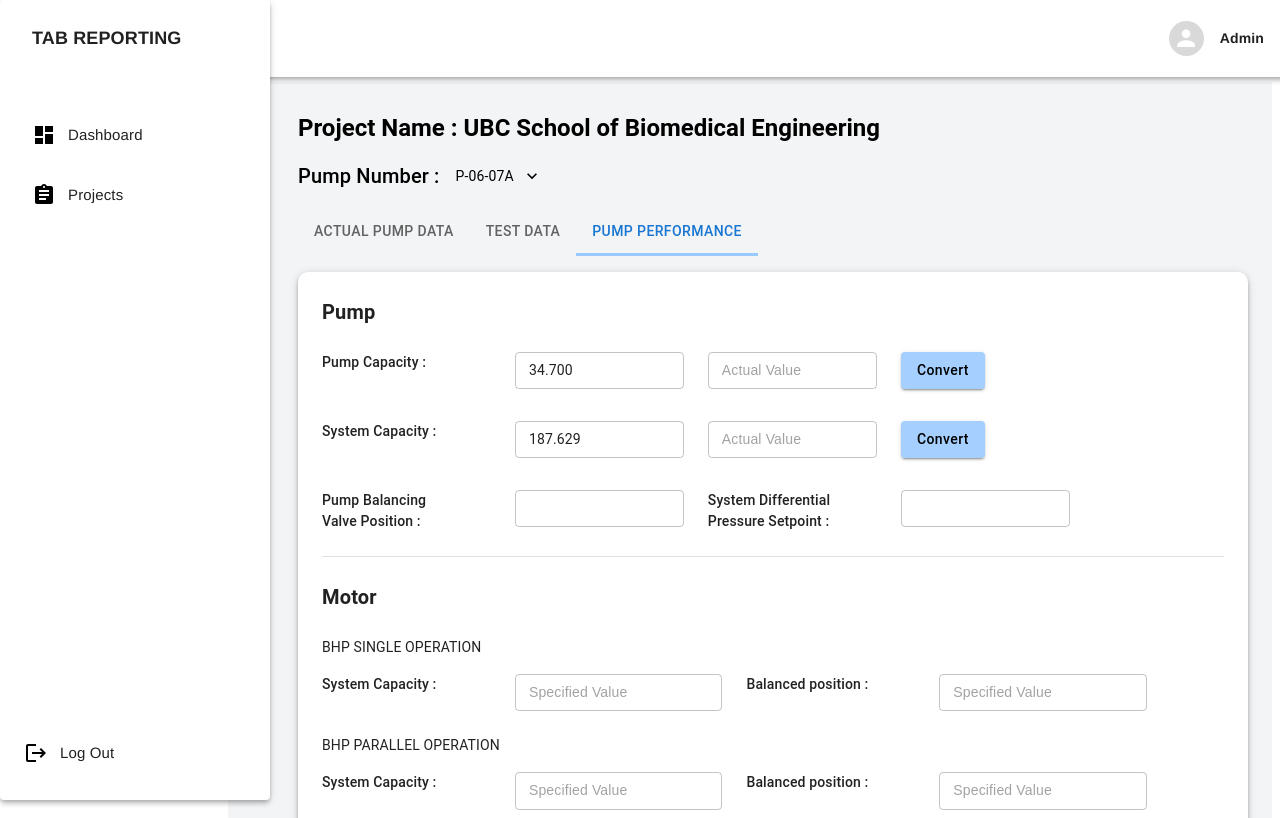
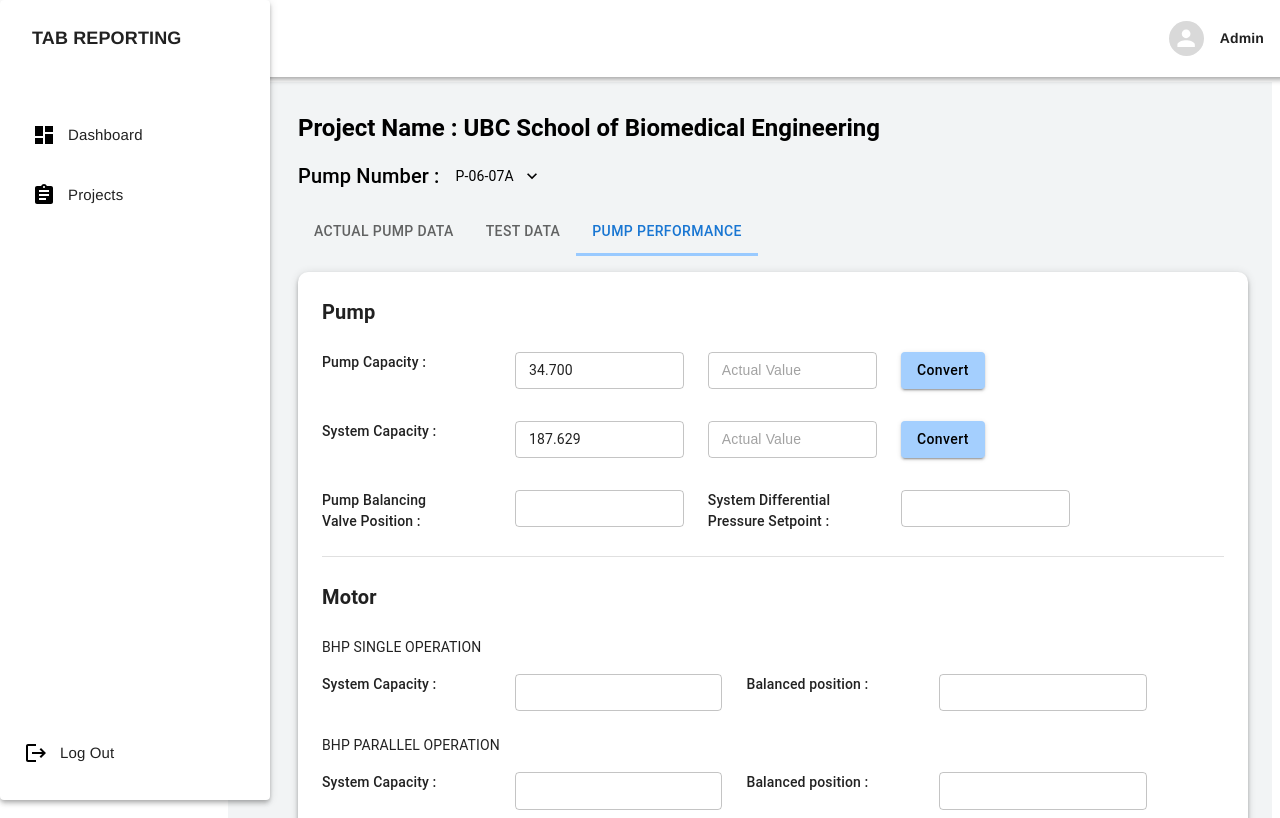
Before and after one commit to harshadyadav8485/ReactViteProject, a React (Vite) app: page /actualPump in a window 1280 px wide. Both pictures are taken after a click on the tab "PUMP PERFORMANCE". Built offline with nearby package versions, Linux system fonts and the light colour scheme.

Commit message:
Cosmetic changes in pump performance

```diff
--- a/src/Pages/ActualPump.jsx
+++ b/src/Pages/ActualPump.jsx
@@ -122,7 +122,6 @@
           onClose={() => handleClose()}
         >
           <MenuItem onClick={() => handleClose("P-06-07B")}>P-06-07A</MenuItem>
-
           <MenuItem onClick={() => handleClose("P-06-07B")}>P-06-07B</MenuItem>
           <MenuItem onClick={() => handleClose("P-06-07C")}>P-06-07C</MenuItem>
         </Menu>
@@ -979,7 +978,8 @@
           </Box>
         )}
 
-        {tabValue === 2 && (<Box>
+        {tabValue === 2 && (
+          <Box>
             <Paper
               elevation={4}
               sx={{
@@ -989,8 +989,6 @@
               }}
             >
               <Box sx={{ position: "relative" }}>
-
-
                 <Typography variant="h6" fontWeight="bold" mb={3}>
                   Pump
                 </Typography>
@@ -1025,7 +1023,7 @@
                         bgcolor: "#a4cffe",
                         color: "black",
                         textTransform: "none",
-                      width : "50%"
+                        width: "50%",
                       }}
                     >
                       Convert
@@ -1063,7 +1061,7 @@
                         bgcolor: "#a4cffe",
                         color: "black",
                         textTransform: "none",
-                       width : "50%"
+                        width: "50%",
                       }}
                     >
                       Convert
@@ -1112,12 +1110,7 @@
                     </Typography>
                   </Grid>
                   <Grid item xs={3}>
-                  <TextField
-                    fullWidth
-                    size="small"
-                    placeholder="Specified Value"
-                    variant="outlined"
-                  />
+                    <TextField fullWidth size="small" variant="outlined" />
                   </Grid>
                   <Grid item xs={2.5}>
                     <Typography variant="body1" fontWeight="medium">
@@ -1125,12 +1118,7 @@
                     </Typography>
                   </Grid>
                   <Grid item xs={3}>
-                  <TextField
-                    fullWidth
-                    size="small"
-                    placeholder="Specified Value"
-                    variant="outlined"
-                  />
+                    <TextField fullWidth size="small" variant="outlined" />
                   </Grid>
                 </Grid>
 
@@ -1145,12 +1133,7 @@
                     </Typography>
                   </Grid>
                   <Grid item xs={3}>
-                  <TextField
-                    fullWidth
-                    size="small"
-                    placeholder="Specified Value"
-                    variant="outlined"
-                  />
+                    <TextField fullWidth size="small" variant="outlined" />
                   </Grid>
                   <Grid item xs={2.5}>
                     <Typography variant="body1" fontWeight="medium">
@@ -1158,12 +1141,7 @@
                     </Typography>
                   </Grid>
                   <Grid item xs={3}>
-                  <TextField
-                    fullWidth
-                    size="small"
-                    placeholder="Specified Value"
-                    variant="outlined"
-                  />
+                    <TextField fullWidth size="small" variant="outlined" />
                   </Grid>
                 </Grid>
               </Box>
@@ -1327,23 +1305,27 @@
               </Grid>
             </Paper>
             <Box sx={{ mb: 5 }}>
-                  <Typography variant="h6" fontWeight="bold" mb={2}>
+              <Typography variant="h6" fontWeight="bold" sx={{ mb: 1 }}>
                 Comments :
               </Typography>
               <TextField
                 fullWidth
                 multiline
-                    rows={6}
-                    placeholder="Enter your comments"
-                    variant="outlined"
+                rows={5}
+                placeholder="Enter your comments..."
                 sx={{
-                      bgcolor: "#f2f4f5",
                   mb: 2,
+                  backgroundColor: "white",
+                  borderRadius: "5px",
                   "& .MuiOutlinedInput-root": {
-                        borderRadius: "5px",
+                    backgroundColor: "white",
+                    "& fieldset": {
+                      borderColor: "#9d9d9d",
+                    },
                   },
                 }}
               />
+
               <Typography variant="body1" color="text.secondary" mb={1}>
                 *Represents[Your meaning 1]
               </Typography>
@@ -1390,11 +1372,8 @@
               </Button>
             </Stack>
           </Box>
-
         )}
-
       </Box>
-
     </Box>
   );
 };
```
Lines whose indentation alone changed are shown as unchanged.
